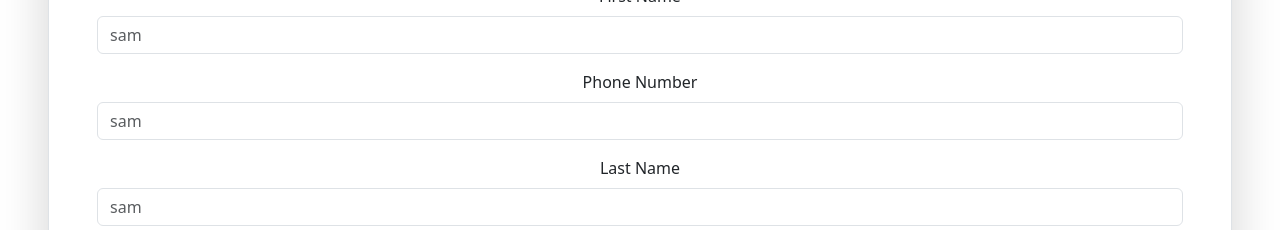
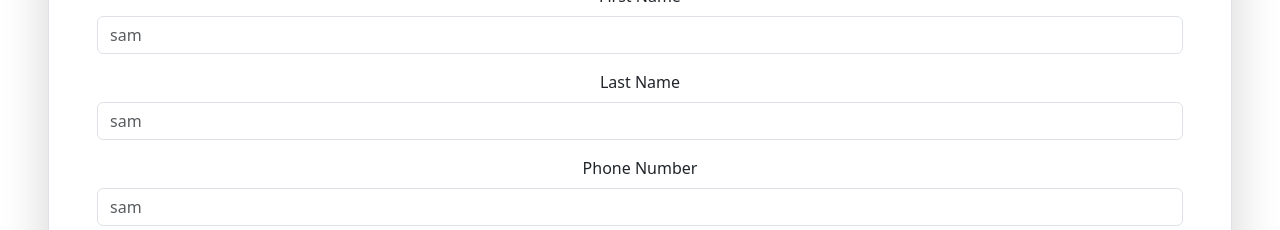
Before and after one commit to kiransamjhana/User_library, a React (Create React App) app: page / in a window 1280 px wide. Shown: the part 250-480 px from the top of the page. Built offline with nearby package versions, Linux system fonts and the light colour scheme.

Commit message:
edited page signup

```diff
--- a/src/components/pages/signup-signin/SignUp.js
+++ b/src/components/pages/signup-signin/SignUp.js
@@ -49,19 +49,20 @@ export const SignUp = () => {
       text: "string",
     },
     {
+      label: "Last Name",
+      name: "fname",
+      required: true,
+      placeholder: "sam",
+      text: "string",
+    },
+    {
       label: "Phone Number",
       name: "fname",
       required: true,
       placeholder: "sam",
       text: "string",
     },
-    {
-      label: "Last Name",
-      name: "fname",
-      required: true,
-      placeholder: "sam",
-      text: "string",
-    },
+    ,
     {
       label: "Address",
       name: "address",
```
